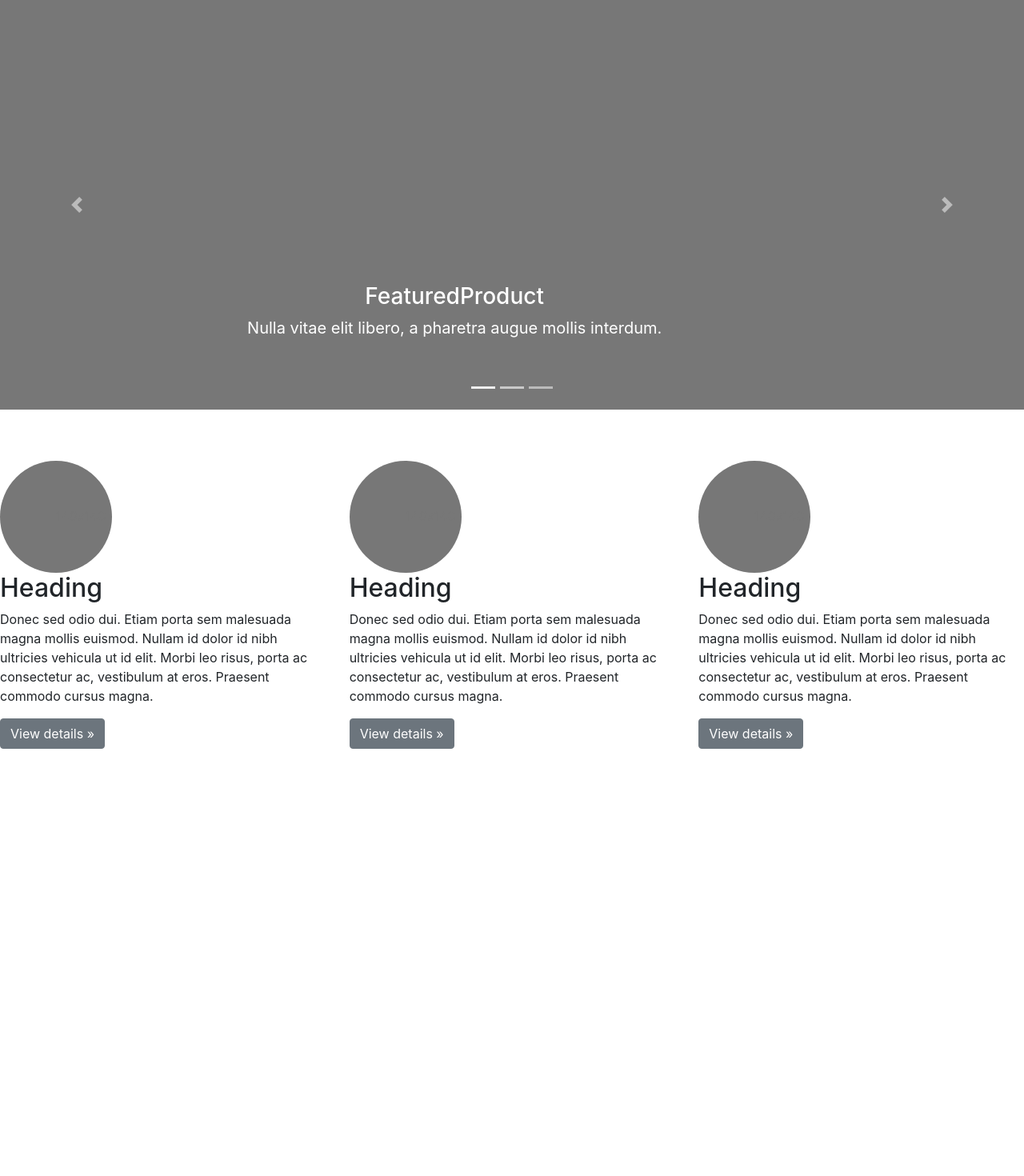
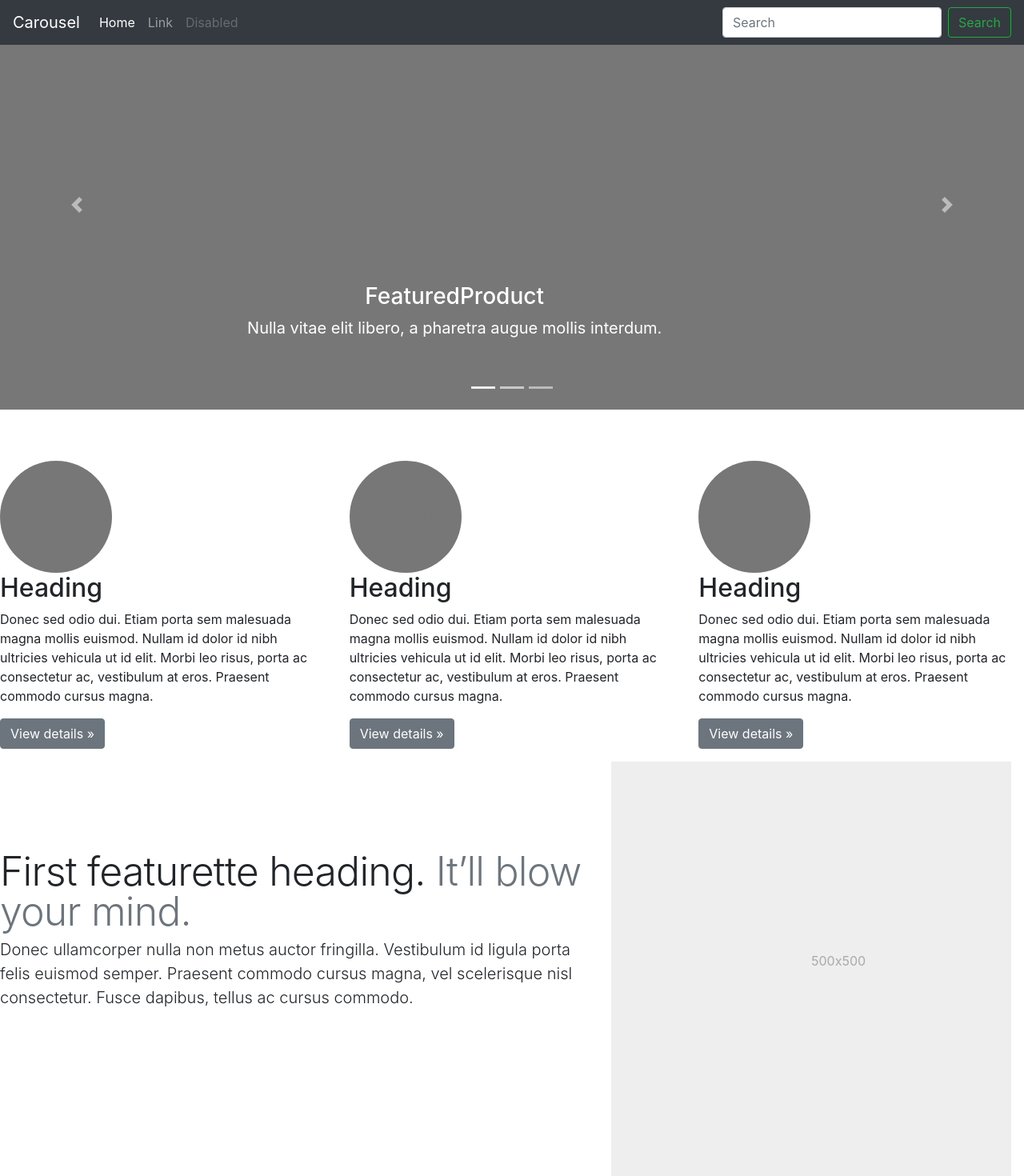
Before and after one commit to KeenanJones1/myStore, a React (Create React App) app: page / in a window 1280 px wide. Shown: the top 1470 px of the page at 80% size. Before the commit the page ends 952 px from the top, so only its background shows below. Built offline with nearby package versions, Linux system fonts and the light colour scheme.

Commit message:
Featurettes and Navbar protoypes

```diff
--- a/src/App.js
+++ b/src/App.js
@@ -1,20 +1,22 @@
 import React from 'react';
 import { BrowserRouter as Router, Route, Switch } from 'react-router-dom';
-import Navbar from './Navbar';
+import Navbar from './hocs/Navbar';
 import Home from './pages/Home/index'
 import Products from './pages/Products/index'
 import Checkout from './pages/Checkout/index'
 import Layout from './hocs/Layout'
 import './App.css';
 
-function App() {
+const App = () => {
   return (
     <Router>
+      <Layout>
         <Switch>
-          <Route exact path="/" component={Home}/>
-          <Route exact path="/products" component={Products}/>
-          <Route exact path="/checkout" component={Checkout}/>
-        </Switch>
+            <Route exact path="/" component={Home}/>
+            <Route exact path="/products" component={Products}/>
+            <Route exact path="/checkout" component={Checkout}/>
+          </Switch>
+      </Layout>
     </Router>
   );
 }
--- a/src/hocs/Layout.js
+++ b/src/hocs/Layout.js
@@ -1,9 +1,11 @@
 import React from 'react'
+import Navbar from './Navbar'
 
- const Layout = () => {
+ const Layout = (props) => {
  return (
   <div>
-   Layout
+   <Navbar />
+   {props.children}
   </div>
  )
 }
--- /dev/null
+++ b/src/hocs/Navbar.js
@@ -0,0 +1,33 @@
+import React from 'react'
+
+function Navbar() {
+ return (
+  <header>
+   <nav className="navbar navbar-expand-md navbar-dark fixed-top bg-dark">
+    <a className="navbar-brand" href="#">Carousel</a>
+    <button className="navbar-toggler" type="button" data-toggle="collapse" data-target="#navbarCollapse" aria-controls="navbarCollapse" aria-expanded="false" aria-label="Toggle navigation">
+      <span className="navbar-toggler-icon"></span>
+    </button>
+    <div className="collapse navbar-collapse" id="navbarCollapse">
+      <ul className="navbar-nav mr-auto">
+        <li className="nav-item active">
+          <a className="nav-link" href="#">Home <span className="sr-only">(current)</span></a>
+        </li>
+        <li className="nav-item">
+          <a className="nav-link" href="#">Link</a>
+        </li>
+        <li className="nav-item">
+          <a className="nav-link disabled" href="#" tabindex="-1" aria-disabled="true">Disabled</a>
+        </li>
+      </ul>
+      <form className="form-inline mt-2 mt-md-0">
+        <input className="form-control mr-sm-2" type="text" placeholder="Search" aria-label="Search"/>
+        <button className="btn btn-outline-success my-2 my-sm-0" type="submit">Search</button>
+      </form>
+    </div>
+  </nav>
+  </header>
+ )
+}
+
+export default Navbar
--- /dev/null
+++ b/src/pages/Home/Featurettes/Featurette.js
@@ -0,0 +1,19 @@
+import React from 'react'
+
+ const Featurette = () => {
+ return (
+    <div class="row featurette">
+     <hr class="featurette-divider"/>
+      <div class="col-md-7">
+        <h2 class="featurette-heading">First featurette heading. <span class="text-muted">It’ll blow your mind.</span></h2>
+        <p class="lead">Donec ullamcorper nulla non metus auctor fringilla. Vestibulum id ligula porta felis euismod semper. Praesent commodo cursus magna, vel scelerisque nisl consectetur. Fusce dapibus, tellus ac cursus commodo.</p>
+      </div>
+      <div class="col-md-5">
+        <svg class="bd-placeholder-img bd-placeholder-img-lg featurette-image img-fluid mx-auto" width="500" height="500" xmlns="http://www.w3.org/2000/svg" preserveAspectRatio="xMidYMid slice" focusable="false" role="img" aria-label="Placeholder: 500x500"><title>Placeholder</title><rect width="100%" height="100%" fill="#eee"/><text x="50%" y="50%" fill="#aaa" dy=".3em">500x500</text></svg>
+      </div>
+    </div>
+ )
+}
+
+
+export default Featurette;
--- /dev/null
+++ b/src/pages/Home/Featurettes/Featurettes.js
@@ -0,0 +1,19 @@
+import React from 'react'
+import Featurette from './Featurette'
+
+export default function Featurettes(props) {
+
+
+const renderFeaturettes = () => {
+ return props.featuredProducts.map(
+   product => <Featurette  product={product}/>
+ )
+}
+
+
+ return (
+  <div >
+    {renderFeaturettes()}
+  </div>
+ )
+}
--- a/src/pages/Home/index.js
+++ b/src/pages/Home/index.js
@@ -1,12 +1,14 @@
 import React from 'react'
 import Hero from './Hero'
-import Headings from './Headings'
+import Headings from './Headings/Headings'
+import Featurettes from './Featurettes/Featurettes'
 
 const index = () => {
   return (
     <div>
       <Hero />
       <Headings featuredProducts = {[1,2,3]} />
+      <Featurettes featuredProducts = {[1,2,3]}/>
     </div>
   )
 }
```
Also changed, not shown: src/Navbar.js (deleted), src/pages/Home/Headings/Heading.js (renamed from src/pages/Home/Heading.js), src/pages/Home/Headings/Headings.js (renamed from src/pages/Home/Headings.js).
